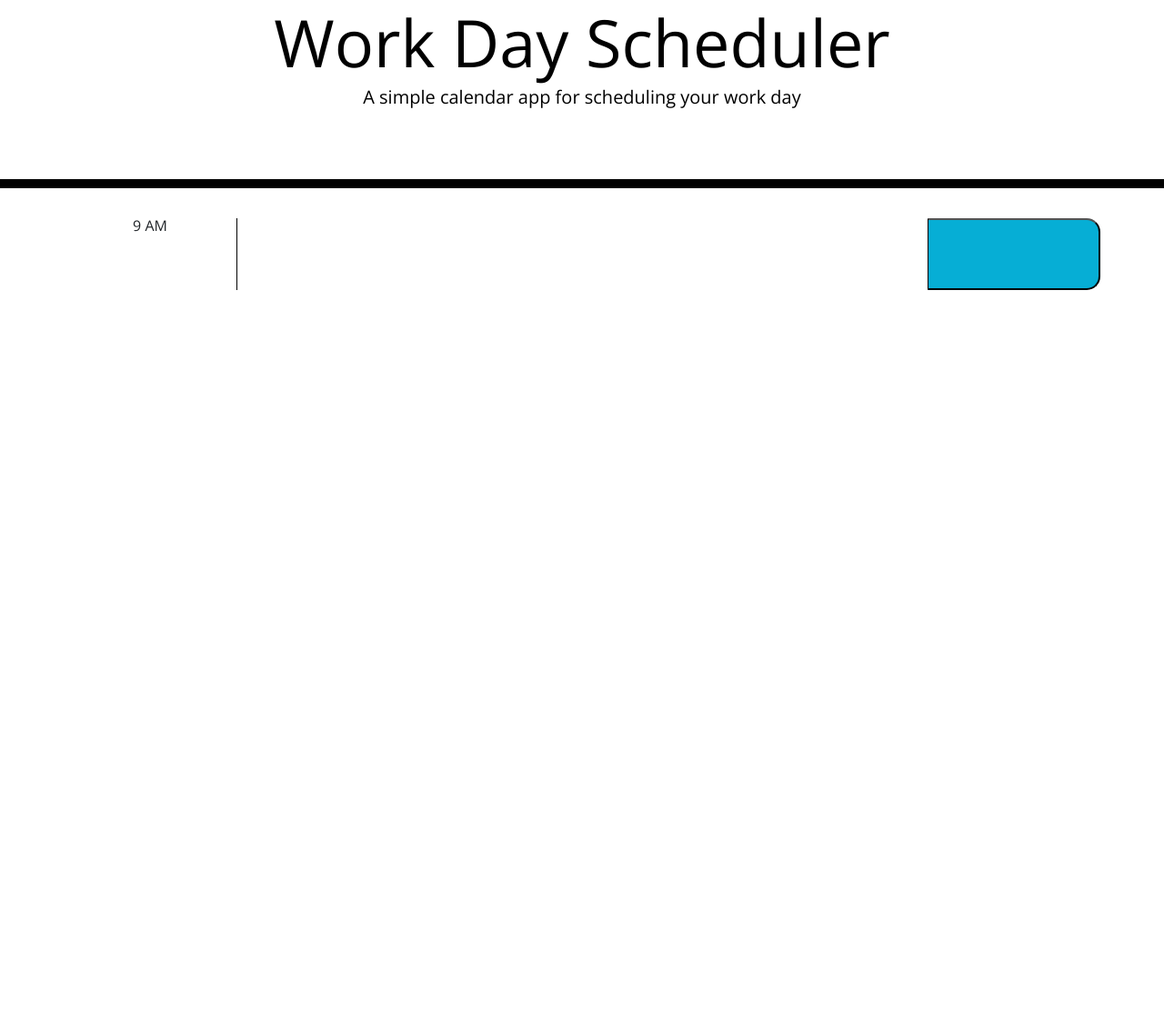
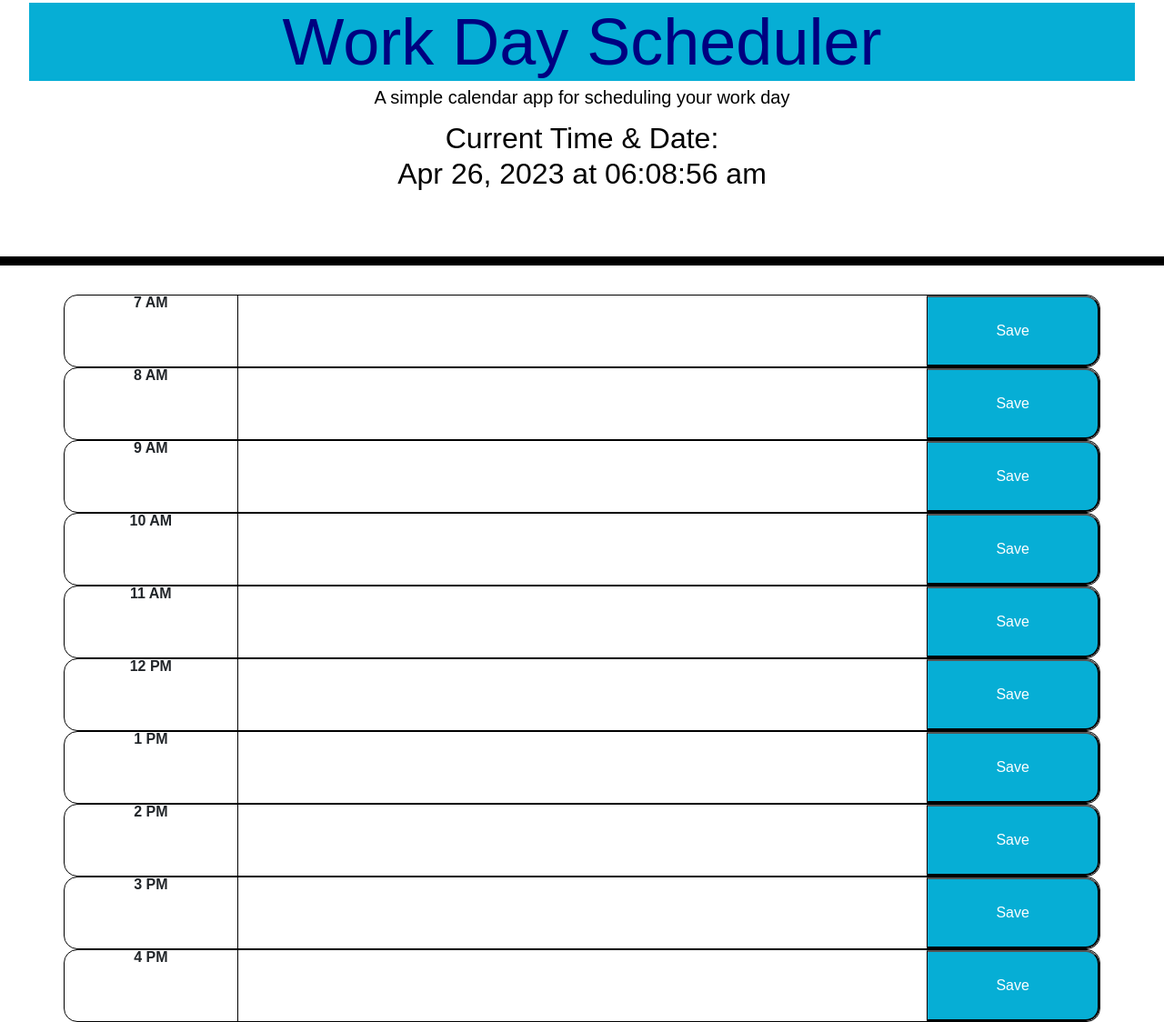
Before and after one commit to saephanhe56/work-day-scheduler, a plain HTML site: page index.html in a window 1280 px wide. Shown: the part 61-1185 px from the top of the page at 91% size. Before the commit the page ends 800 px from the top, so only its background shows below. Drawn offline with nearby package versions, Linux system fonts and the light colour scheme.

Commit message:
add current date and time display

```diff
--- a/index.html
+++ b/index.html
@@ -18,6 +18,7 @@
       href="https://fonts.googleapis.com/css?family=Open+Sans&display=swap"
       rel="stylesheet"
     />
+    <!-- CSS stylesheet -->
     <link rel="stylesheet" href="style.css" />
     <title>Work Day Scheduler</title>
   </head>
@@ -27,18 +28,73 @@
       <h1 class="display-3">Work Day Scheduler</h1>
       <p class="lead">A simple calendar app for scheduling your work day</p>
       <p id="currentDay" class="lead"></p>
+      <h2>Current Time &amp; Date: <br /> <span id="time-display">00:00:00</span></h2>
     </header>
+
+
     <div class="container">
       <!-- Timeblocks go here -->
+      <div id="hour-7" class="row time-block">
+        <div class="col-2 hour-display">7 AM</div>
+        <textarea class="col-8"></textarea>
+        <button class="col-2 saveBtn">Save</button>
+      </div>
+      <div id="hour-8" class="row time-block">
+        <div class="col-2 hour-display">8 AM</div>
+        <textarea class="col-8"></textarea>
+        <button class="col-2 saveBtn">Save</button>
+      </div>
       <div id="hour-9" class="row time-block">
         <div class="col-2 hour-display">9 AM</div>
         <textarea class="col-8"></textarea>
-        <button class="col-2 saveBtn"></button>
+        <button class="col-2 saveBtn">Save</button>
       </div>
+      <div id="hour-10" class="row time-block">
+        <div class="col-2 hour-display">10 AM</div>
+        <textarea class="col-8"></textarea>
+        <button class="col-2 saveBtn">Save</button>
+      </div>
+      <div id="hour-11" class="row time-block">
+        <div class="col-2 hour-display">11 AM</div>
+        <textarea class="col-8"></textarea>
+        <button class="col-2 saveBtn">Save</button>
+      </div>
+      <div id="hour-12" class="row time-block">
+        <div class="col-2 hour-display">12 PM</div>
+        <textarea class="col-8"></textarea>
+        <button class="col-2 saveBtn">Save</button>
+      </div>
+      <div id="hour-13" class="row time-block">
+        <div class="col-2 hour-display">1 PM</div>
+        <textarea class="col-8"></textarea>
+        <button class="col-2 saveBtn">Save</button>
+      </div>
+      <div id="hour-14" class="row time-block">
+        <div class="col-2 hour-display">2 PM</div>
+        <textarea class="col-8"></textarea>
+        <button class="col-2 saveBtn">Save</button>
+      </div>
+      <div id="hour-15" class="row time-block">
+        <div class="col-2 hour-display">3 PM</div>
+        <textarea class="col-8"></textarea>
+        <button class="col-2 saveBtn">Save</button>
+      </div>
+      <div id="hour-16" class="row time-block">
+        <div class="col-2 hour-display">4 PM</div>
+        <textarea class="col-8"></textarea>
+        <button class="col-2 saveBtn">Save</button>
+      </div>
+
     </div>
 
     <script src="https://cdnjs.cloudflare.com/ajax/libs/jquery/3.2.1/jquery.min.js"></script>
     <script src="https://cdnjs.cloudflare.com/ajax/libs/moment.js/2.24.0/moment.min.js"></script>
+  <!-- Link the DayJS library -->
+      <script src="https://cdn.jsdelivr.net/npm/dayjs@1.11.3/dayjs.min.js"
+      integrity="sha256-iu/zLUB+QgISXBLCW/mcDi/rnf4m4uEDO0wauy76x7U="
+      crossorigin="anonymous"></script>
 
+    <!-- JavaScript Import  -->
+  <script src='./script.js'></script>
   </body>
 </html>
--- a/script.js
+++ b/script.js
@@ -1,28 +1,62 @@
+var eventsData;
+var timeDisplayEl = $('#time-display');
 
+// handle displaying the time
+function displayTime() {
+    var rightNow = moment().format('MMM DD, YYYY [at] hh:mm:ss a');
+    timeDisplayEl.text(rightNow);
+  }
 
 function setHourColors() {
     var now = dayjs();
-        for (var i = 9; i < 18; i++) {
-            if (i < now.hour()) {
-            $("#hour" + i + " textarea").addClass("past");
+
+    for (var i = 7; i < 16; i++) {
+        if (i < now.hour()) {
+            $("#hour-" + i + " textarea").addClass("past");
         } else if (i == now.hour()) {
-            $("#hour" + i + " textarea").addClass("present");
+            $("#hour-" + i + " textarea").addClass("present");
         }
+
     }
 }
 
 function loadStoredData() {
+    eventsData = JSON.parse(localStorage.getItem("calendarEvents"));
+    if (!eventsData) {
+        eventsData = {
+            hour7:"",
+            hour8:"",
+            hour9:"",
+            hour10:"",
+            hour11:"",
+            hour12:"",
+            hour13:"",
+            hour14:"",
+            hour15:"",
+            hour16:"",
+        };
+    }
     //TODO Load existing data from local storage
 }
 
 function handleSaveClick(event) {
-    var saveButton = $(event.target);
-    // TODO Store this hour's data in local storage
+    // grab data from HTML
+    var hourBlock = $(event.target).parent();
+    var value = hourBlock.children("textarea").val();
+    var hour = hourBlock.attr('id').split("-")[1];
+
+//modify data object
+    eventsData["hour" + hour] = value;
+
+// TODO Store this hour's data in local storage
+  localStorage.setItem("calendarEvents", JSON.stringify(eventsData));
 }
+
+$(".saveBtn").on("click", handleSaveClick);
 
 $(function() {
     loadStoredData();
     setHourColors();
 });
 
-$(".saveBtn").on("click", handleSaveClick);
+setInterval(displayTime, 1);
--- a/style.css
+++ b/style.css
@@ -1,7 +1,8 @@
 body {
-  font-family: 'Open Sans', sans-serif;
+  font-family: 'Arial', sans-serif;
   font-size: 16px;
   line-height: 1;
+  font-weight: bold;
 }
 
 textarea {
@@ -21,6 +22,11 @@ textarea {
   border-bottom: 10px solid black;
 }
 
+h1 {
+  color: navy;
+  background-color: #06aed5;
+}
+
 .description {
   white-space: pre-wrap;
 }
@@ -33,7 +39,7 @@ textarea {
 .row {
   white-space: pre-wrap;
   height: 80px;
-  border-top: 1px solid white;
+  border: 1px solid black;
 }
 
 .hour {
```
